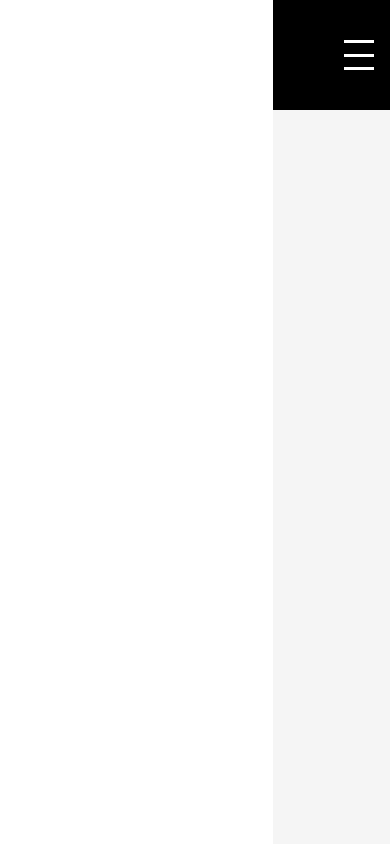
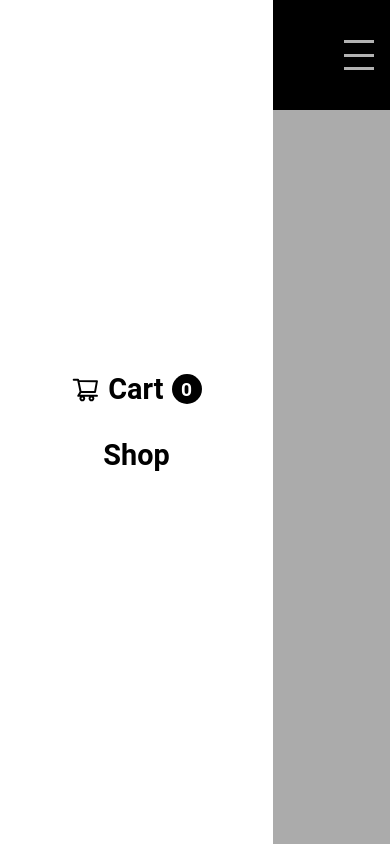
Before and after one commit to Karol-Zysk/E-Comerce, a React (Create React App) app in the folder frontend/: page / in a window 390 px wide. Both pictures are taken after a click on the element 359 px from the left and 55 px from the top of the page. Built offline with nearby package versions, Linux system fonts and the light colour scheme.

Commit message:
mobile viev === done, working on Homescreen -> Products

```diff
--- a/frontend/src/App.js
+++ b/frontend/src/App.js
@@ -11,15 +11,13 @@ import ProductScreen from "./screens/ProductScreen";
 const Main = styled.main``;
 
 function App() {
-
   const [sideToggle, setSideToggle] = useState(false);
-
 
   return (
     <Router>
-    <Navbar/>
-    <SideDrawer show={sideToggle}/>
-    <Backdrop show={sideToggle}/>
+      <Navbar toggle={() => setSideToggle(true)} />
+      <SideDrawer show={sideToggle} toggle={() => setSideToggle(false)} />
+      <Backdrop show={sideToggle} toggle={() => setSideToggle(false)} />
       <Main>
         <Routes>
           <Route exact path="/" element={<HomeScreen />} />
--- a/frontend/src/components/Backdrop.js
+++ b/frontend/src/components/Backdrop.js
@@ -11,8 +11,8 @@ const BackdropContainer = styled.div`
   left: 0;
 `;
 
-const Backdrop = ({ show }) => {
-  return show && <BackdropContainer></BackdropContainer>;
+const Backdrop = ({ show, toggle }) => {
+  return show && <BackdropContainer onClick={toggle}></BackdropContainer>;
 };
 
 export default Backdrop;
--- a/frontend/src/components/Navbar.js
+++ b/frontend/src/components/Navbar.js
@@ -99,7 +99,7 @@ const HamburgerItem = styled.div`
   }
 `;
 
-const Navbar = () => {
+const Navbar = ({ toggle }) => {
   return (
     <NavbarContainer>
       <NavbarLogo>
@@ -122,7 +122,7 @@ const Navbar = () => {
         </Li>
       </NavbarLinks>
 
-      <HamburgerMenu>
+      <HamburgerMenu onClick={toggle}>
         <HamburgerItem></HamburgerItem>
         <HamburgerItem></HamburgerItem>
         <HamburgerItem></HamburgerItem>
--- /dev/null
+++ b/frontend/src/components/Product.js
@@ -0,0 +1,16 @@
+import React from 'react';
+import styled from 'styled-components';
+
+const Container = styled.div`
+`
+
+const Image = styled.img`
+`
+
+const Product = () => {
+    return <Container></Container>;
+}
+
+
+
+export default Product;
--- a/frontend/src/components/SideDrawer.js
+++ b/frontend/src/components/SideDrawer.js
@@ -1,5 +1,7 @@
-import React from 'react';
-import styled from 'styled-components';
+import React from "react";
+import styled from "styled-components";
+import { AiOutlineShoppingCart } from "react-icons/ai";
+import { Link } from "react-router-dom";
 
 const SideDrawerContainer = styled.div`
   width: 70%;
@@ -9,19 +11,86 @@ position: fixed;
   top: 0;
   left: 0;
   z-index: 200;
+  transform: ${(props) => (props.show ? "translateX(0)" : "translateX(-100%)")};
+  transition: all 300ms ease-out;
+  display: flex;
+  flex-direction: column;
+  justify-content: center;
+  @media (min-width: 960px) {
+    display: none;
+  }
+`;
 
-`
+const SideDrawerUl = styled.ul`
+  display: flex;
+  flex-direction: column;
+  list-style: none;
+`;
 
-const SideDrawer = ({show}) => {
+const SideDrawerLi = styled.ul`
+  display: flex;
+  align-items: center;
+  > * {
+    display: flex;
+    align-items: center;
+    justify-content: center;
+    text-align: center;
+    flex: 1;
+    padding: 1rem;
+    text-decoration: none;
+    color: black;
+    font-size: 1.8rem;
+    font-weight: bold;
+    &:hover {
+      background-color: black;
+      color: white;
+      transition: all 300ms;
+    }
+  }
+`;
 
-const SideDrawerClass = ['sidedrawer']
+const SideDrawerSpan = styled.span`
+  display: flex;
+  align-items: center;
+  margin-left: 8px;
+`;
 
-if (show) {
-    SideDrawerClass.push("show")
+const SideDrawerBadge = styled.span`
+  display: flex;
+  align-items: center;
+  justify-content: center;
+  text-align: center;
+  width: 30px;
+  height: 30px;
+  border-radius: 50%;
+  background-color: black;
+  font-size: 1.2rem;
+  margin-left: 8px;
+  color: white;
+  ${SideDrawerLi}:hover & {
+    color: black;
+    background-color: white;
   }
+`;
 
-    return <SideDrawerContainer  className={(props)=> props.sideDrawerClass.join('')} ></SideDrawerContainer>;
-}
-
+const SideDrawer = ({ show, toggle }) => {
+  return (
+    <SideDrawerContainer show={show}>
+      <SideDrawerUl onClick={toggle}>
+        <SideDrawerLi>
+          <Link to="/cart">
+            <AiOutlineShoppingCart />
+            <SideDrawerSpan>
+              Cart <SideDrawerBadge>0</SideDrawerBadge>
+            </SideDrawerSpan>
+          </Link>
+        </SideDrawerLi>
+        <SideDrawerLi>
+          <Link to="/">Shop</Link>
+        </SideDrawerLi>
+      </SideDrawerUl>
+    </SideDrawerContainer>
+  );
+};
 
 export default SideDrawer;
--- a/frontend/src/screens/HomeScreen.js
+++ b/frontend/src/screens/HomeScreen.js
@@ -1,10 +1,33 @@
 import React from "react";
 import styled from "styled-components";
+import Product from "../components/Product";
 
-const Container = styled.main``;
+const Container = styled.main`
+max-width: 1300px;
+margin: 1rem auto;
+`;
+
+const Title = styled.h2`
+font-size: 1.5rem;
+color: black;
+margin-bottom: 1rem;
+margin-left: 8px;
+`
+
+const Products = styled.div`
+display: grid;
+`
+
+
 
 const HomeScreen = () => {
-  return <Container>Home</Container>;
+  return <Container>
+  <Title>Equipment</Title>
+
+  <Products>
+    <Product/>
+  </Products>
+  </Container>;
 };
 
 export default HomeScreen;
```
Lines whose indentation alone changed are shown as unchanged.
